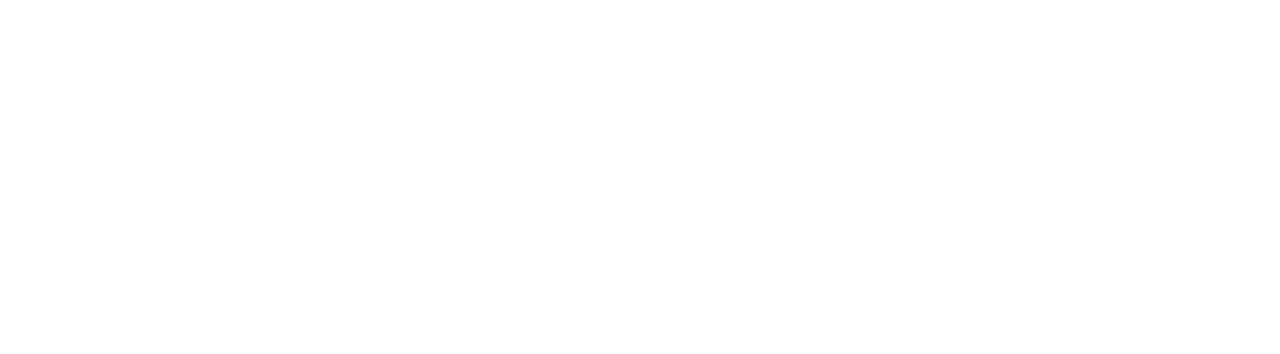
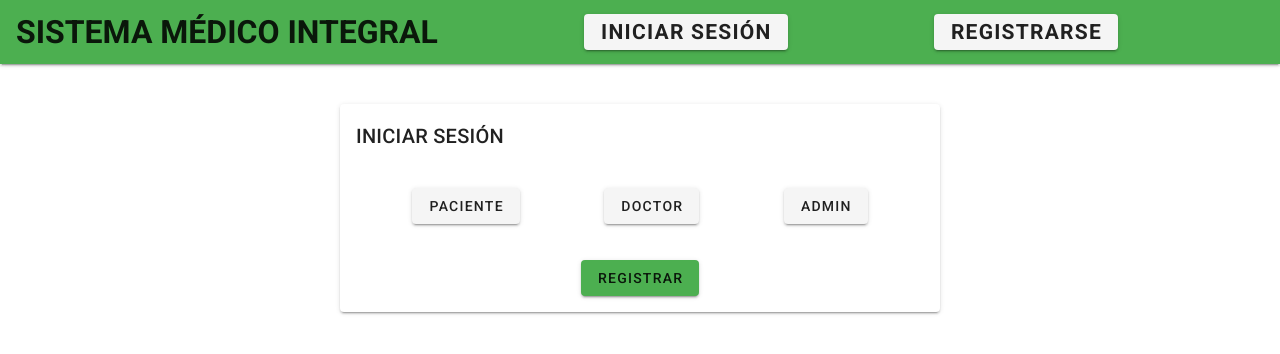
Before and after one commit to sanchezpili6/sistema-medico-integral, a Vue app in the folder front/: page /login in a window 1280 px wide. Shown: the top 354 px of the page. Built offline with nearby package versions, Linux system fonts and the light colour scheme.

Commit message:
Login page

```diff
--- a/front/src/router/index.js
+++ b/front/src/router/index.js
@@ -8,6 +8,7 @@
 import MyTeam from "../views/doctors/MyTeam";
 import MyProfile from "../views/doctors/MyProfile";
 import Welcome from "../views/Welcome";
+import Login from "../views/Login";
 Vue.use(VueRouter)
 
 const routes = [
@@ -47,6 +48,11 @@
     name: 'MyProfile',
     component: MyProfile
   },
+  {
+    path: '/login',
+    name: 'Login',
+    component: Login
+  },
 
 ]
 
--- /dev/null
+++ b/front/src/views/Login.vue
@@ -0,0 +1,94 @@
+<template>
+  <v-container fluid class="ma-0 pa-0">
+    <NavBar></NavBar>
+    <v-row class="text-center">
+      <v-col class="mb-1">
+        <v-dialog v-model="dialog" width="500">
+          <v-card>
+            <v-card-title>Faltan datos</v-card-title>
+            <v-card-text>
+              Por favor asegúrese de llenar todos los campos o que no esté ya registrado
+            </v-card-text>
+          </v-card>
+        </v-dialog>
+        <v-card class="mx-auto my-10" max-width="600">
+          <v-card-title>INICIAR SESIÓN</v-card-title>
+          <v-row class="my-5">
+            <v-spacer></v-spacer>
+            <v-btn @click="displayPatient">PACIENTE</v-btn>
+            <v-spacer></v-spacer>
+            <v-btn @click="displayDoctor">DOCTOR</v-btn>
+            <v-spacer></v-spacer>
+            <v-btn @click="displayAdmin">ADMIN</v-btn>
+            <v-spacer></v-spacer>
+          </v-row>
+          <v-row v-show="patient">
+            <v-col cols="3">
+              <v-card-text>NSS</v-card-text>
+            </v-col>
+            <v-col cols="8">
+              <v-text-field v-model="nss" required></v-text-field>
+            </v-col>
+          </v-row>
+          <v-row v-show="doctor">
+            <v-col cols="3">
+              <v-card-text>Cédula profesional</v-card-text>
+            </v-col>
+            <v-col cols="8">
+              <v-text-field v-model="license" required></v-text-field>
+            </v-col>
+          </v-row>
+          <v-row v-show="admin">
+            <v-col cols="3">
+              <v-card-text>Correo</v-card-text>
+            </v-col>
+            <v-col cols="8">
+              <v-text-field v-model="email" required></v-text-field>
+            </v-col>
+          </v-row>
+          <v-flex class="text-center">
+            <v-btn @click="register" color="green" class="ma-4">Registrar</v-btn>
+          </v-flex>
+        </v-card>
+      </v-col>
+    </v-row>
+  </v-container>
+</template>
+
+<script>
+import NavBar from "./NavBar";
+export default {
+  name: "Login",
+  components:{
+    NavBar
+  },
+  data(){
+    return{
+      patient: false,
+      doctor: false,
+      admin: false
+    }
+  },
+  methods:{
+    displayDoctor(){
+      this.patient = false
+      this.doctor = true
+      this.admin = false
+    },
+    displayPatient(){
+      this.patient = true
+      this.doctor = false
+      this.admin = false
+    },
+    displayAdmin(){
+      this.patient = false
+      this.doctor = false
+      this.admin = true
+    }
+  }
+}
+</script>
+
+<style scoped>
+
+</style>
--- /dev/null
+++ b/front/src/views/NavBar.vue
@@ -0,0 +1,24 @@
+<template>
+  <v-app-bar color="green" elevation="2" flat>
+    <h1>SISTEMA MÉDICO INTEGRAL</h1>
+    <v-spacer></v-spacer>
+    <router-link style="text-decoration: none" to="/login">
+      <v-btn><h2>INICIAR SESIÓN</h2></v-btn>
+    </router-link>
+    <v-spacer></v-spacer>
+    <router-link style="text-decoration: none" to="/myTeam">
+      <v-btn><h2>REGISTRARSE</h2></v-btn>
+    </router-link>
+    <v-spacer></v-spacer>
+  </v-app-bar>
+</template>
+
+<script>
+export default {
+  name: "NavBar"
+}
+</script>
+
+<style scoped>
+
+</style>
--- a/front/src/views/Welcome.vue
+++ b/front/src/views/Welcome.vue
@@ -1,17 +1,6 @@
 <template>
   <v-container fluid class="ma-0 pa-0">
-    <v-app-bar color="green" elevation="2" flat>
-      <h1>SISTEMA MÉDICO INTEGRAL</h1>
-      <v-spacer></v-spacer>
-      <router-link style="text-decoration: none" to="/myPatients">
-        <v-btn><h2>INICIAR SESIÓN</h2></v-btn>
-      </router-link>
-      <v-spacer></v-spacer>
-      <router-link style="text-decoration: none" to="/myTeam">
-        <v-btn><h2>REGISTRARSE</h2></v-btn>
-      </router-link>
-      <v-spacer></v-spacer>
-    </v-app-bar>
+    <NavBar></NavBar>
     <v-row>
       <v-col cols="6" class="my-5">
         <v-img
@@ -28,8 +17,12 @@
 </template>
 
 <script>
+import NavBar from "./NavBar";
 export default {
-  name: "Welcome"
+  name: "Welcome",
+  components:{
+    NavBar
+  }
 }
 </script>
 
```
